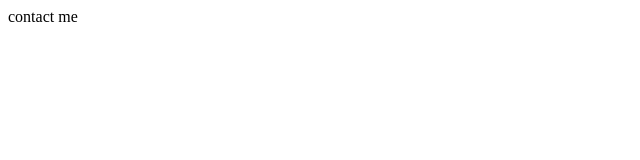
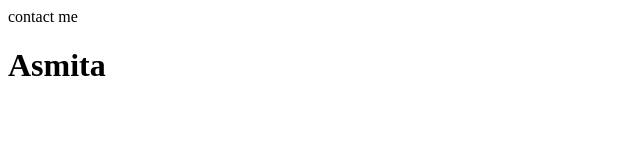
Before and after one commit to asmitaacharya/git-class, a plain HTML site: page contactus.html in a window 1280 px wide. Shown: the whole page, without its empty margins (0-640 px from the left). Drawn offline with Linux system fonts and the light colour scheme.

Commit message:
contactus.html page updated

```diff
--- a/contactus.html
+++ b/contactus.html
@@ -6,5 +6,6 @@
   </head>
   <body>
     contact me
+    <h1>Asmita</h1>
   </body>
 </html>
```
